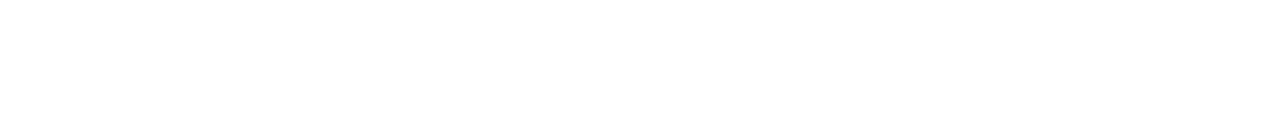
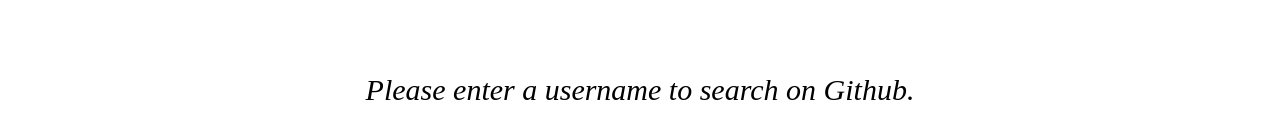
Before and after one commit to j-leow/api-party, a React (Create React App) app: page /github in a window 1280 px wide. Shown: the part 747-884 px from the top of the page. Before the commit the page ends 800 px from the top, so only its background shows below. Built offline with nearby package versions, Linux system fonts and the light colour scheme; a web font is replaced by a local one.

Commit message:
Add route to the bottom of the form.

```diff
--- a/src/Github.js
+++ b/src/Github.js
@@ -1,4 +1,5 @@
 import React, { Component } from 'react'
+import { Route } from 'react-router-dom'
 import './Github.css'
 
 class Github extends Component {
@@ -27,6 +28,8 @@
             <button type="submit">Look up Github user</button>
           </div>
         </form>
+
+        <Route exact path='/github' render={() => <h3>Please enter a username to search on Github.</h3>} />
       </div>
     )
   }
```
